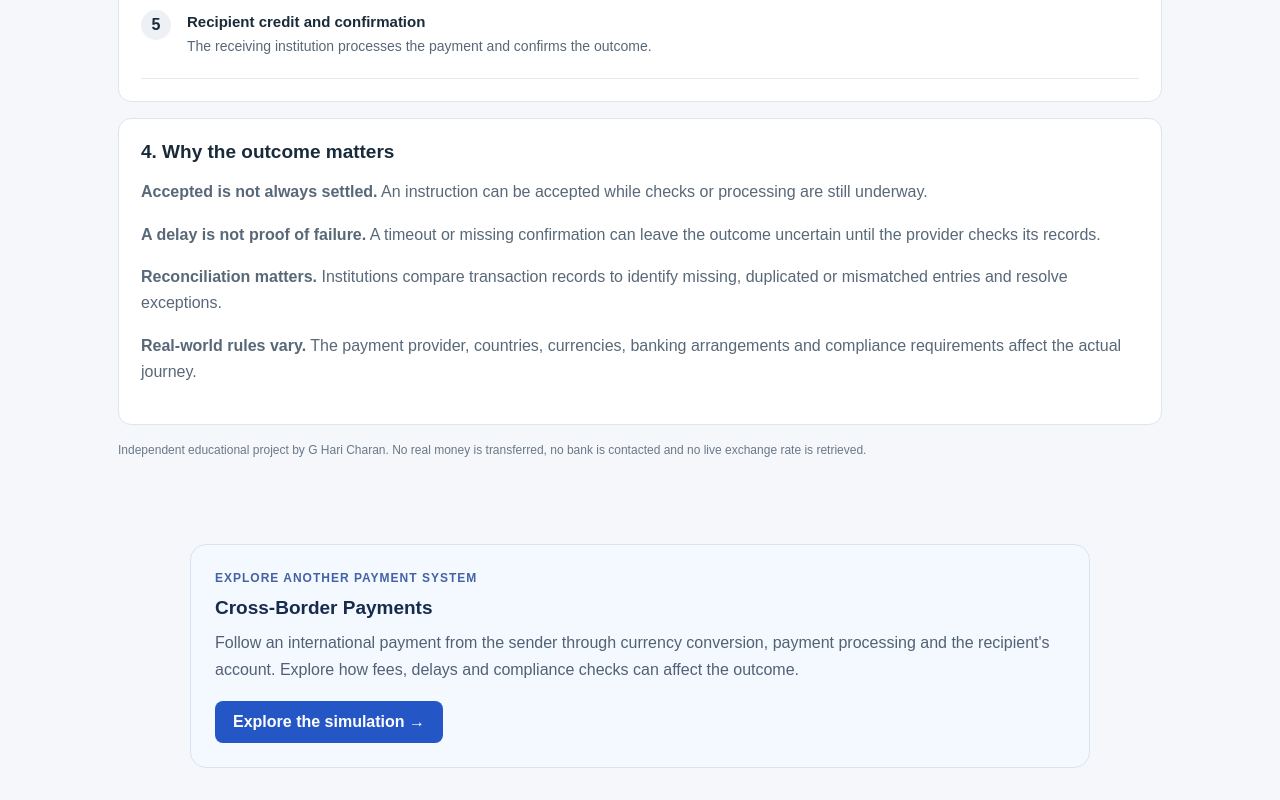
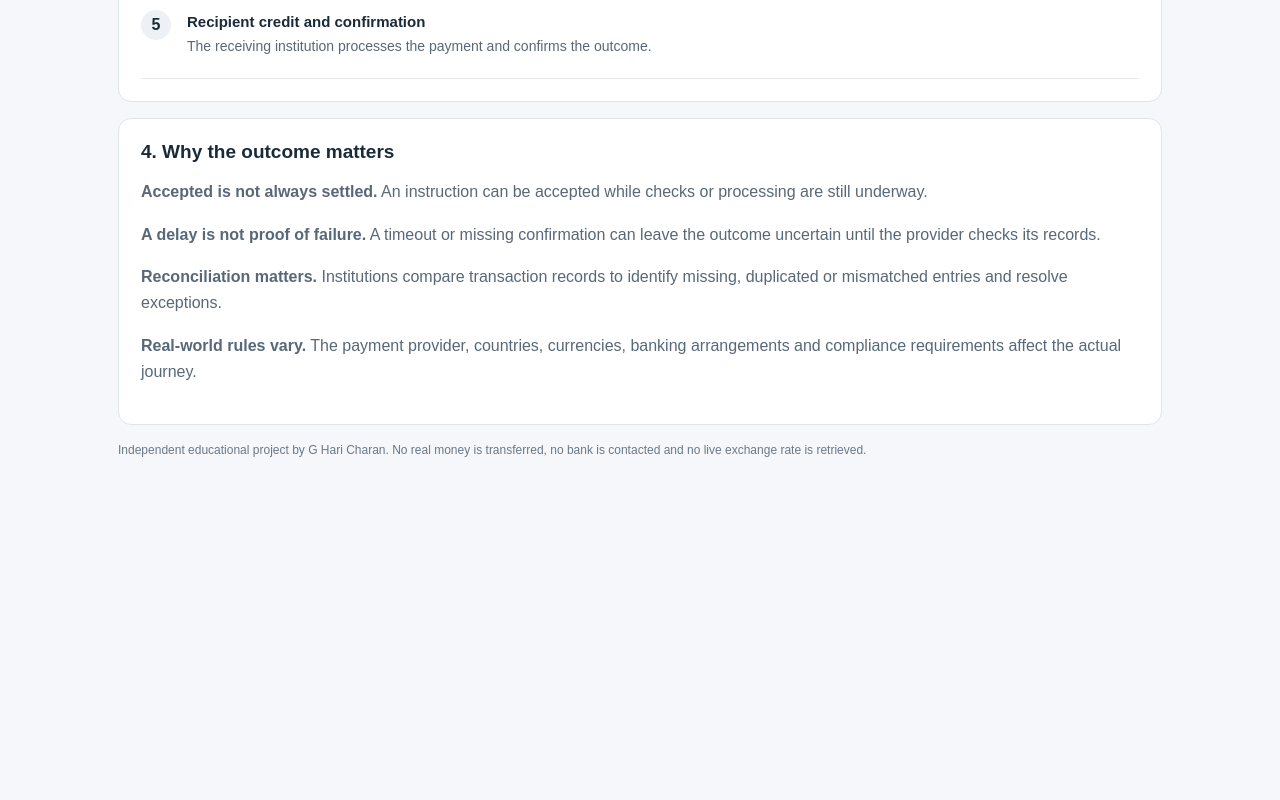
Before and after one commit to urstrulyghc-5/fintech-systems-lab, a website: page cross-border.html in a window 1280 px wide. Shown: the part 1555-2355 px from the top of the page. After the commit the page ends 2095 px from the top, so only its background shows below. Drawn offline with Linux system fonts and the light colour scheme.

Commit message:
cross-border.html

```diff
--- a/cross-border.html
+++ b/cross-border.html
@@ -233,15 +233,4 @@ $("reset").addEventListener("click",()=>{
 showAmounts();
 </script>
 </body>
-
-<section style="max-width:900px;margin:32px auto;padding:24px;background:#f4f8ff;border:1px solid #d8e4f2;border-radius:16px;font-family:Arial,sans-serif;">
-  <p style="margin:0 0 8px;color:#4263a5;font-size:12px;font-weight:700;letter-spacing:1px;">EXPLORE ANOTHER PAYMENT SYSTEM</p>
-  <h2 style="margin:0 0 10px;color:#172b4d;">Cross-Border Payments</h2>
-  <p style="margin:0 0 18px;color:#526174;line-height:1.7;">
-    Follow an international payment from the sender through currency conversion, payment processing and the recipient's account. Explore how fees, delays and compliance checks can affect the outcome.
-  </p>
-  <a href="cross-border.html" style="display:inline-block;padding:12px 18px;background:#2457c5;color:#fff;text-decoration:none;border-radius:8px;font-weight:600;">
-    Explore the simulation →
-  </a>
-</section>
 </html>
```
